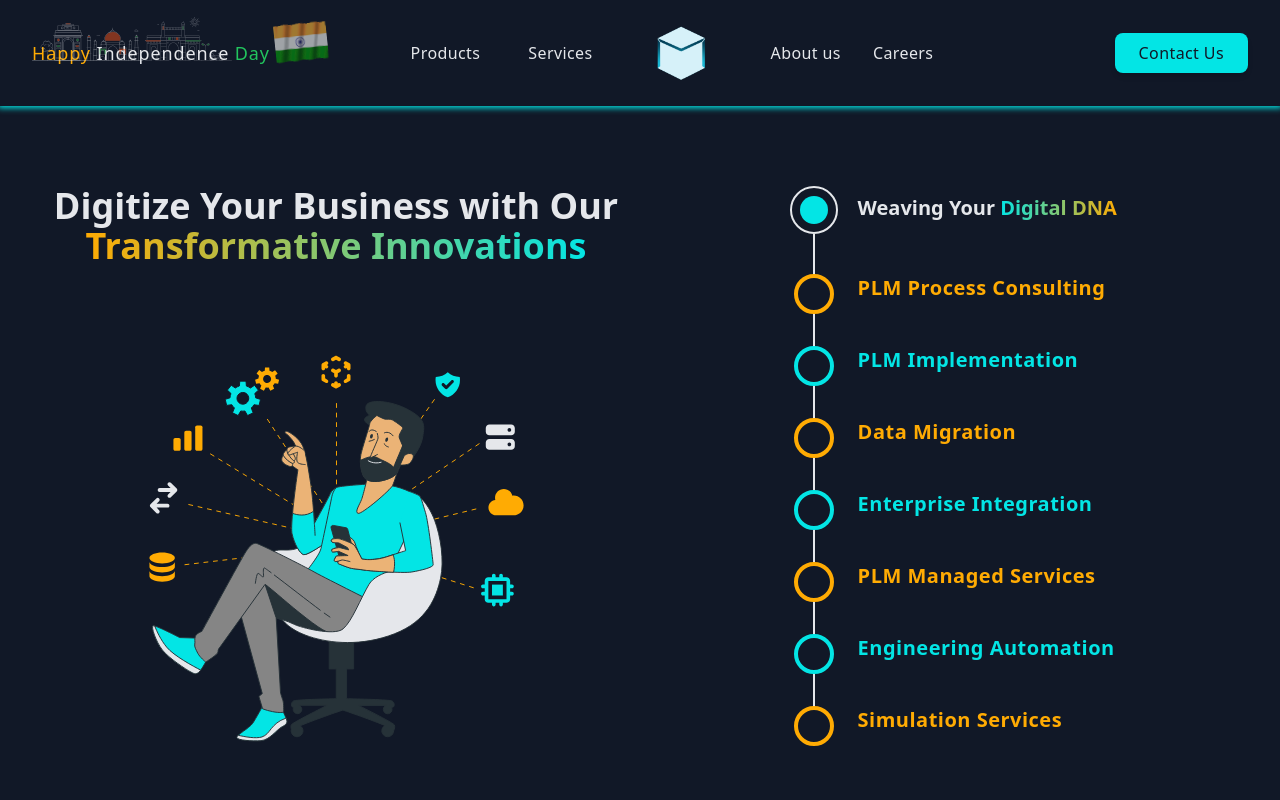
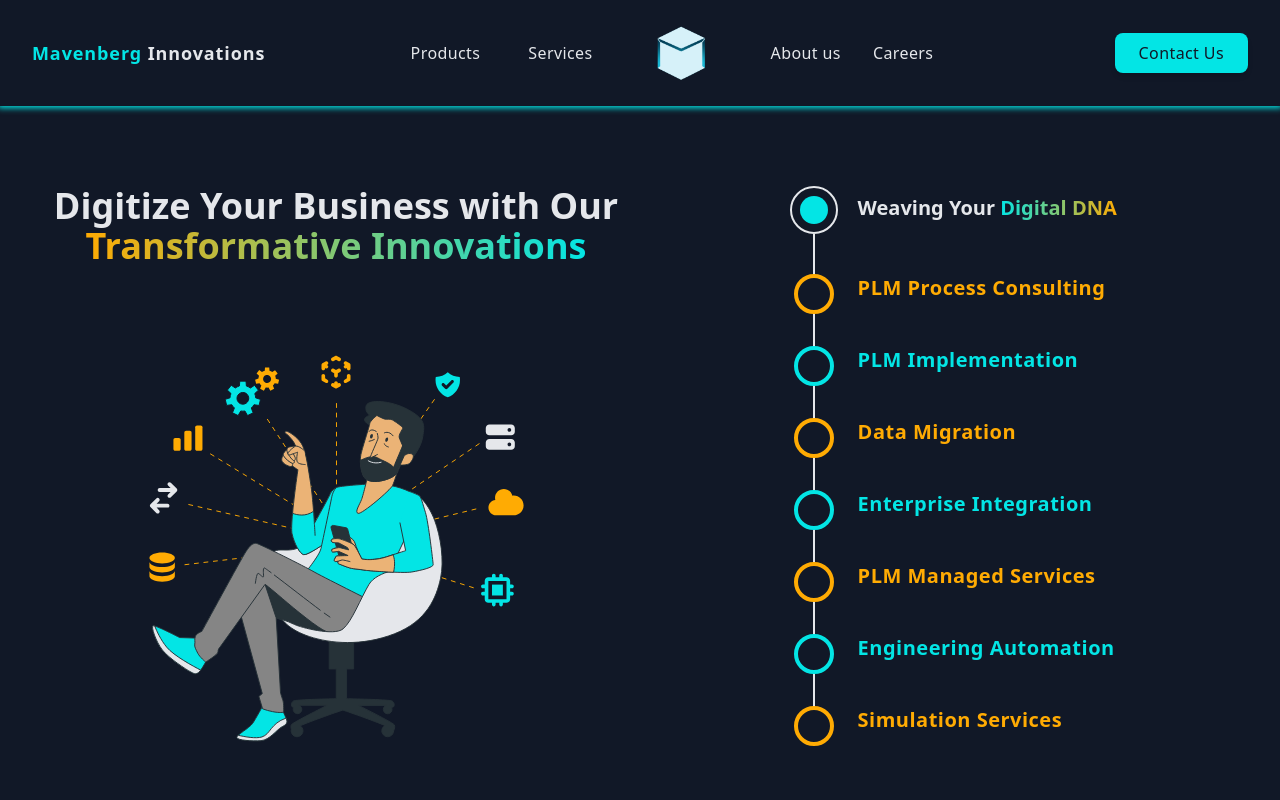
Before and after one commit to akash-tqb/Mavenberg, a Next.js app: page / in a window 1280 px wide. Shown: the top 800 px of the page. Built offline with nearby package versions, Linux system fonts and the light colour scheme.

Commit message:
removal of independence day

```diff
--- a/sections/homepage/hero.tsx
+++ b/sections/homepage/hero.tsx
@@ -7,7 +7,7 @@ export default function Hero() {
 
   useEffect(() => {
     const interval = setInterval(() => {
-        setShowAmazing(prevShowAmazing => !prevShowAmazing);
+      setShowAmazing((prevShowAmazing) => !prevShowAmazing);
     }, 2500); // Change text every 5 seconds
 
     return () => {
@@ -16,7 +16,7 @@ export default function Hero() {
   }, []);
   return (
     <div className="px-4 py-16 mx-auto sm:max-w-xl md:max-w-full lg:max-w-screen-xl md:px-24 lg:px-8 lg:py-20">
-      <div className="flex justify-center lg:hidden z-0 mb-6">
+      {/* <div className="flex justify-center lg:hidden z-0 mb-6">
         <div className="relative">
           <p className="text-lg tracking-wider text-maven-orange">
             Happy <span className="text-maven-white">Independence</span>{" "}
@@ -34,18 +34,25 @@ export default function Hero() {
             width={128}
             height={88}
             className="absolute h-10 w-14 right-[-25%] -rotate-6 top-[-60%] opacity-60"
-            alt="nav-flag"/>
+            alt="nav-flag"
+          />
         </div>
-                      </div>
+      </div> */}
       <div className="flex flex-col gap-12 lg:gap-0 justify-between lg:flex-row">
         <div className="lg:w-1/2 flex flex-col gap-12 items-center">
           <h1 className="mb-10 font-sans text-xl text-center font-bold text-maven-white sm:text-4xl leading-8">
-            Digitize Your Business with Our{' '}
+            Digitize Your Business with Our{" "}
             <span
               className={`inline-block bg-clip-text  ${
-            showAmazing ? 'bg-gradient-to-r from-maven-blue to-maven-orange' : 'bg-gradient-to-r from-maven-orange to-maven-blue'
+                showAmazing
+                  ? "bg-gradient-to-r from-maven-blue to-maven-orange"
+                  : "bg-gradient-to-r from-maven-orange to-maven-blue"
               } text-transparent transition-all duration-100`}
-        >            {showAmazing ? 'Disruptive Solutions' : 'Transformative Innovations'}
+            >
+              {" "}
+              {showAmazing
+                ? "Disruptive Solutions"
+                : "Transformative Innovations"}
             </span>
           </h1>
           <div className="h-96 w-96 hidden lg:block">
@@ -69,7 +76,9 @@ export default function Hero() {
               <div className="col-span-3">
                 <h1 className="text-maven-white text-xl font-bold pt-2">
                   Weaving Your{" "}
-                <span className="text-maven-blue text-transparent bg-clip-text bg-gradient-to-r from-maven-blue to-maven-orange">Digital DNA</span>
+                  <span className="text-maven-blue text-transparent bg-clip-text bg-gradient-to-r from-maven-blue to-maven-orange">
+                    Digital DNA
+                  </span>
                 </h1>
               </div>
             </div>
--- a/sections/navbar.tsx
+++ b/sections/navbar.tsx
@@ -13,11 +13,10 @@ export default function Navbar() {
         <div className="relative flex items-center justify-between lg:justify-center lg:space-x-16 lg:py-4 ">
           <div className="absolute left-0 hidden lg:flex">
             <div className="relative">
-            <p className="text-lg tracking-wider text-maven-orange">
-              Happy <span className="text-maven-white">Independence</span>{" "}
-              <span className="text-[#22c55e]">Day</span>
+            <p className="text-lg font-extrabold tracking-wider text-maven-white">
+              <span className="inline-block text-maven-blue">Mavenberg{' '}</span>{' '}Innovations
             </p>
-            <Image
+            {/* <Image
               src="/independenceday.svg"
               width={200}
               height={100}
@@ -29,7 +28,7 @@ export default function Navbar() {
             width={128}
             height={88}
             className="absolute h-10 w-14 right-[-25%] -rotate-6 top-[-60%] opacity-60"
-            alt="nav-flag"/>
+            alt="nav-flag"/> */}
             </div>
                       </div>
           <ul className="items-center hidden space-x-12 lg:flex">
```
Lines whose indentation alone changed are shown as unchanged.
